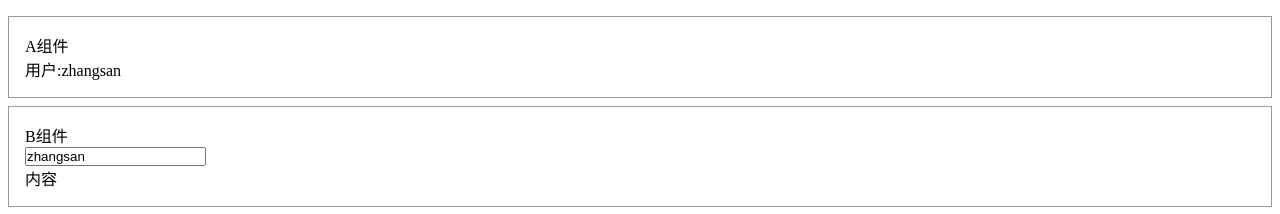
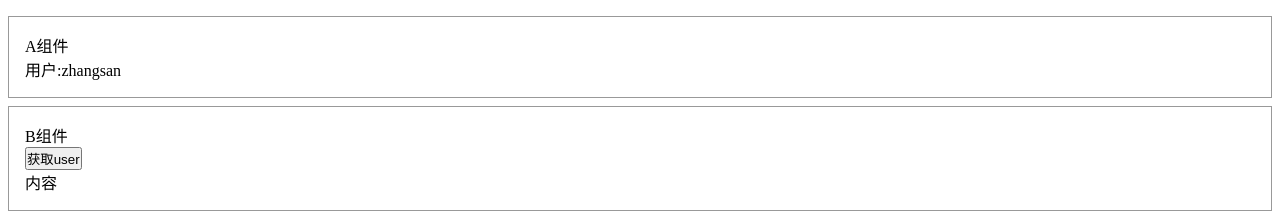
Before and after one commit to AC-greener/my_redux, a React (Vite) app: page / in a window 1280 px wide. Shown: the top 214 px of the page. Built offline with nearby package versions, Linux system fonts and the light colour scheme.

Commit message:
redux 支持异步action

```diff
--- a/src/App.jsx
+++ b/src/App.jsx
@@ -61,17 +61,36 @@ const User = ({user}) => {
 
   return <div>用户:{user.name}</div>
 }
+const ajax = () => {
+  return new Promise((resolve) => {
+    setTimeout(() => {
+      resolve({data: '哈哈哈'})
+    }, 3000)
+  })
+}
+
+function fetchuser(updateUser) {
+  ajax('/api').then(res => {
+    updateUser({type: 'updateUser', payload: {name: res.data}})
+  })
+}
 
 
-const UserModifier = ({user, updateUser, children}) => {
+const UserModifier = ({user, dispatch, children}) => {
+  //实现dispatch(fetchUser)
+  // let preDispatch = dispatch
+  // var dispatch =(fn) => {
+  //   fn(preDispatch)
+  // }
   const onChange = (e) => {
-    updateUser({name: e.target.value})
+    // fetchuser(dispatch)
+    dispatch(fetchuser) //fetchUser是一个函数action
   }
   console.log('UserModifier 执行了', Math.random())
   return (
       <div>
         {children}
-        <input value={user.name} onChange={onChange}/>
+        <button onClick={onChange}>获取user</button>
       </div>
   )
 }
@@ -99,7 +118,7 @@ const mapDispatchToProps = (dispatch) => {
     updateUser: (payload) => dispatch({type: 'updateUser', payload}),
   }
 }
-const UserModifierWrapper = connect(mapStateToProps, mapDispatchToProps)(UserModifier)
+const UserModifierWrapper = connect(mapStateToProps, null)(UserModifier)
 const UserWrapper = connect(mapStateToProps)(User)
 
 const BookWrapper = connect((state) => {
--- a/src/redux.jsx
+++ b/src/redux.jsx
@@ -12,7 +12,6 @@ const store = {
   subscribe: (fn) => {
     store.listener.push(fn)
     return () => {
-      console.log('remove listener')
       const index = store.listener.indexOf(fn)
       store.listener.splice(index, 1)
     }
@@ -39,16 +38,24 @@ const changed = (oldState, newState) => {
 export const connect = (mapStateToProps, mapDispatchToProps) => (Component) => {
   return (props) => {
     const {state, setState} = useContext(appContext)
-    const dispatch = (action) => {
+    let dispatch = (action) => {
       setState(store.reducer(state, action))
     }
+    const prevDispatch = dispatch  //preDispatch只处理对象
+    dispatch = (action) => {
+      if(typeof action === 'function') {
+        action(dispatch)
+      } else {
+        prevDispatch(action)
+      }
+    }
+
     const [, update] = useState({})
     const data = mapStateToProps ? mapStateToProps(state) : {state}
     const dispatchers = mapDispatchToProps ? mapDispatchToProps(dispatch) : {dispatch}
     useEffect(() => {
       return store.subscribe(() => {
         const newData =  mapStateToProps ? mapStateToProps(store.state) : store.state
-        console.log(changed(data, newData))
         if(changed(data, newData)) {
           update({})
         }
```
